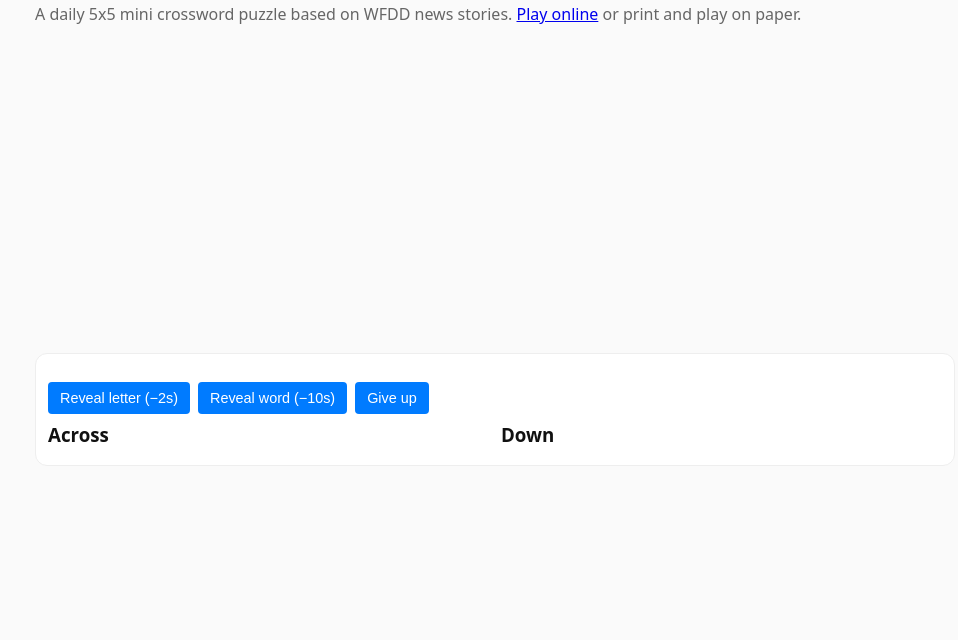
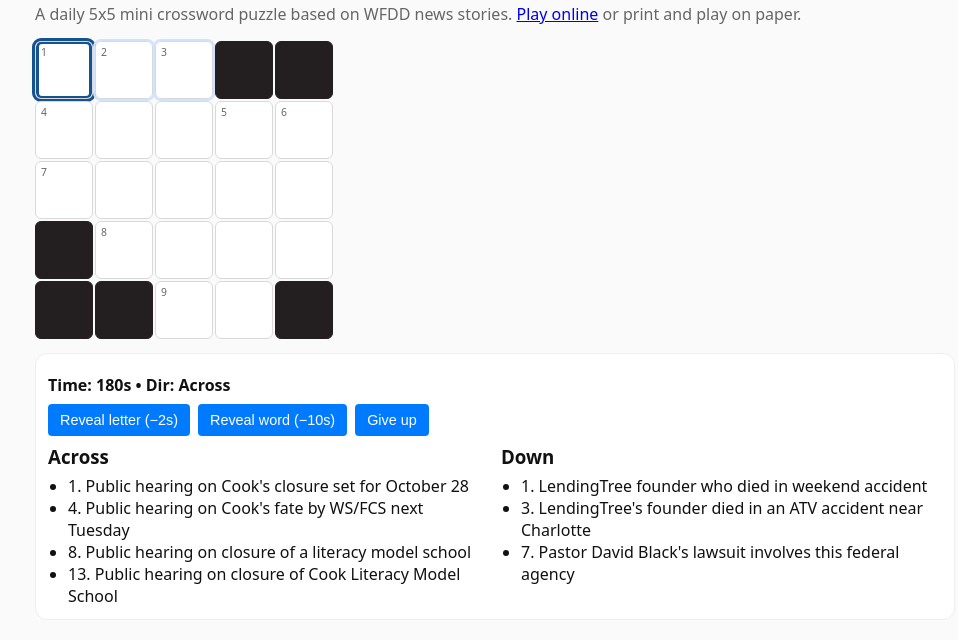
Before and after one commit to gacalma/wfdd-mini, a website: page index.html in a window 1280 px wide. Shown: the part 50-690 px from the top of the page, without its empty margins (145-1103 px from the left). Drawn offline with Linux system fonts and the light colour scheme.

Commit message:
CRITICAL FIX: Update inline puzzle with actual generated crossword
- Replace old hardcoded puzzle fallback with real generated puzzle
- Shows 7 words from actual WFDD stories: ATV, CEO, COOK, HOLD, etc.
- Clues reference real news: Cook Elementary closure, LendingTree CEO death
- Should finally display the improved crossword system on GitHub Pages

```diff
--- a/index.html
+++ b/index.html
@@ -137,26 +137,23 @@
     title: "WFDD One-Minute Crossword",
     size: 5,
     grid: [
-      "#","#","D","#","#",
-      "#","#","E","#","#",
-      "F","L","A","O","D",
-      "#","#","T","#","#",
-      "#","#","H","#","#"
+      "A","S","C","#","#",
+      "T","H","E","L","I",
+      "V",".","O",".","C",
+      "#","O","O","K","E",
+      "#","#","B","E","#"
     ],
     clues: {
       across: {
-        "1": "WFDD's platform for local news and community voices",
-        "7": "Triad's source for national news and local stories",
-        "8": "Funding awarded to local arts organization in Winston-Salem",
-        "10": "Forsyth County's new regulations on public gatherings",
-        "12": "Legislative body for North Carolina's governance"
+        "1": "Public hearing on Cook's closure set for October 28",
+        "4": "Public hearing on Cook's fate by WS/FCS next Tuesday",
+        "8": "Public hearing on closure of a literacy model school",
+        "13": "Public hearing on closure of Cook Literacy Model School"
       },
       down: {
-        "1": "Local organization awarded grant for community projects",
-        "3": "WFDD's coverage of local events in this NC city",
-        "4": "Local public radio station serving the Triad community",
-        "5": "In today's coverage",
-        "9": "In today's coverage"
+        "1": "LendingTree founder who died in weekend accident",
+        "3": "LendingTree's founder died in an ATV accident near Charlotte",
+        "7": "Pastor David Black's lawsuit involves this federal agency"
       }
     }
   };
```
Also changed, not shown: Screenshot 2025-10-13 at 4.04.46 PM.png (added).
